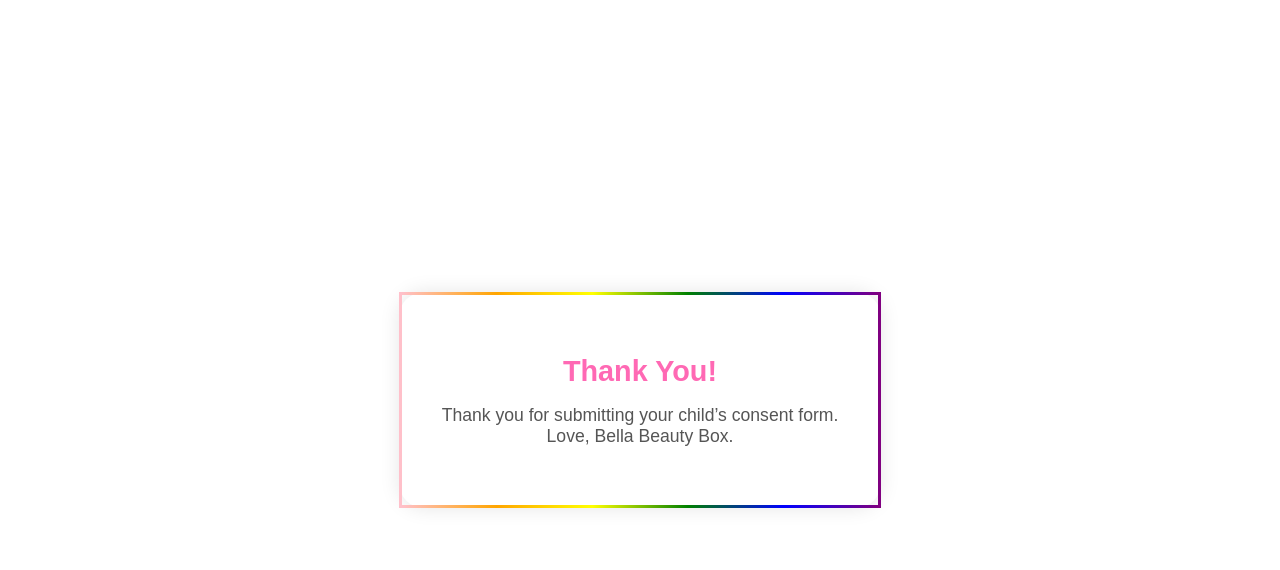
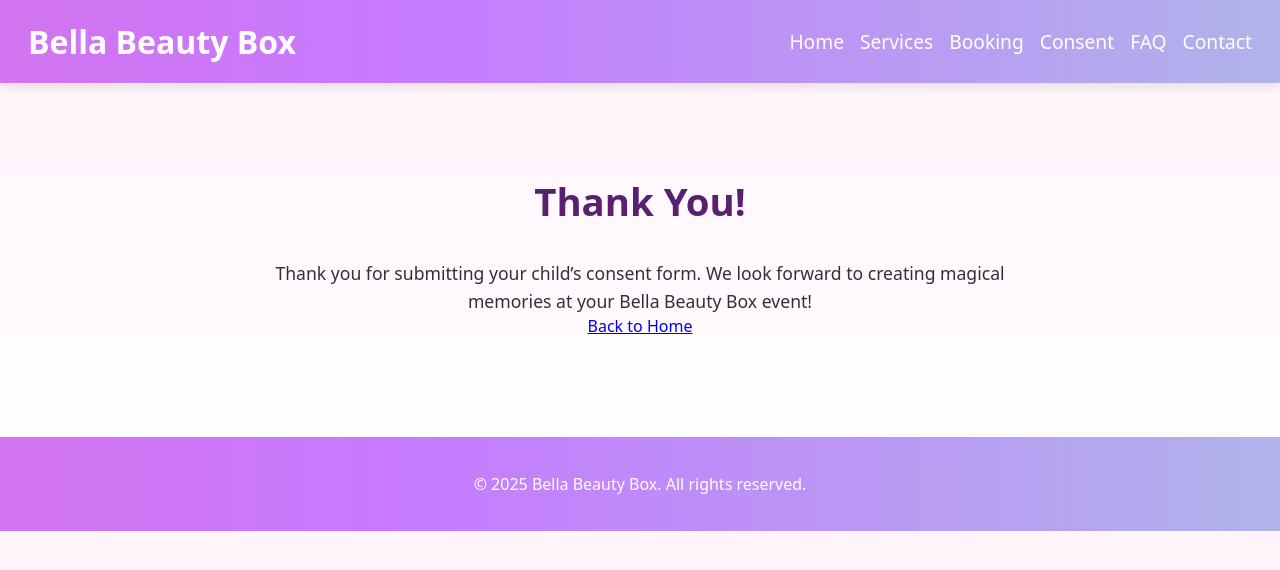
Before and after one commit to BellaBeautyBox/Bella-Beauty-Box, a plain HTML site: page thank-you-consent.html in a window 1280 px wide. Drawn offline with Linux system fonts and the light colour scheme.

Commit message:
Update thank-you-consent.html

```diff
--- a/thank-you-consent.html
+++ b/thank-you-consent.html
@@ -1 +1,43 @@
-<!DOCTYPE html> <html lang="en"> <head> <meta charset="UTF-8" /> <meta name="viewport" content="width=device-width, initial-scale=1.0" /> <title>Thank You - Bella Beauty Box</title> <style> body { font-family: 'Poppins', sans-serif; background-color: #fff; margin: 0; padding: 0; display: flex; justify-content: center; align-items: center; height: 100vh; } .thank-you-card { background: #ffffff; border: 3px solid; border-image: linear-gradient(90deg, pink, orange, yellow, green, blue, purple) 1; box-shadow: 0 0 20px rgba(0,0,0,0.1); border-radius: 25px; padding: 40px; text-align: center; max-width: 500px; } h1 { color: #ff69b4; font-size: 1.8rem; margin-bottom: 10px; } p { font-size: 1.1rem; color: #555; } </style> </head> <body> <div class="thank-you-card"> <h1>Thank You!</h1> <p>Thank you for submitting your child’s consent form.<br>Love, Bella Beauty Box.</p> </div> </body> </html>
+<!doctype html>
+<html lang="en">
+<head>
+  <meta charset="utf-8" />
+  <meta name="viewport" content="width=device-width, initial-scale=1.0">
+
+  <title>Thank You | Bella Beauty Box</title>
+  <link rel="stylesheet" href="style.css">
+  <link rel="stylesheet" href="https://cdnjs.cloudflare.com/ajax/libs/font-awesome/6.4.0/css/all.min.css">
+</head>
+
+<body>
+  <header>
+    <div class="brand">
+      <h1>Bella Beauty Box</h1>
+    </div>
+    <div class="menu-toggle" id="mobile-menu">
+      <i class="fas fa-bars"></i>
+    </div>
+    <nav id="nav-menu">
+      <a href="index.html">Home</a>
+      <a href="services.html">Services</a>
+      <a href="booking.html">Booking</a>
+      <a href="consent.html">Consent</a>
+      <a href="faq.html">FAQ</a>
+      <a href="contact.html">Contact</a>
+    </nav>
+  </header>
+
+  <section class="hero">
+    <div class="thank-you-card">
+      <h1>Thank You!</h1>
+      <p>Thank you for submitting your child’s consent form.
+      We look forward to creating magical memories at your Bella Beauty Box event!</p>
+      <a href="index.html" class="book-btn">Back to Home</a>
+    </div>
+  </section>
+
+  <footer>
+    <p>© 2025 Bella Beauty Box. All rights reserved.</p>
+  </footer>
+</body>
+</html>
```
